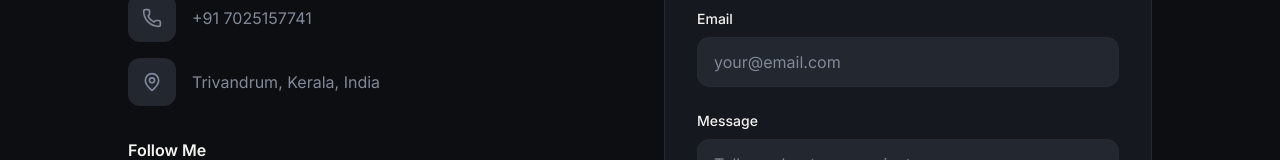
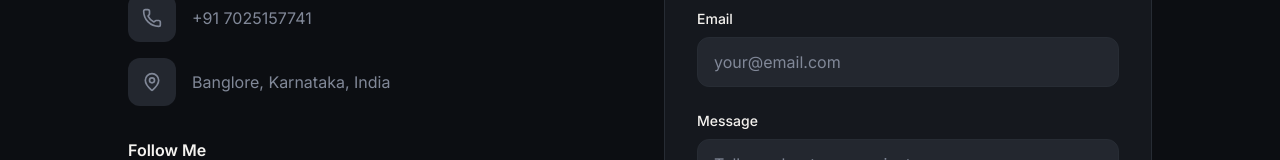
Before and after one commit to SAJITH-S-DEV/Portfolio, a React (Vite) app: page / in a window 1280 px wide. Shown: the part 3332-3492 px from the top of the page. Built offline with nearby package versions, Linux system fonts and the light colour scheme.

Commit message:
Updated footer and content

```diff
--- a/src/components/ContactSection.tsx
+++ b/src/components/ContactSection.tsx
@@ -84,7 +84,7 @@ const ContactSection = () => {
                                     <div className="w-12 h-12 rounded-lg bg-secondary flex items-center justify-center">
                                         <MapPin className="w-5 h-5" />
                                     </div>
-                                    <span>Trivandrum, Kerala, India</span>
+                                    <span>Banglore, Karnataka, India</span>
                                 </div>
                             </div>
                         </div>
```
